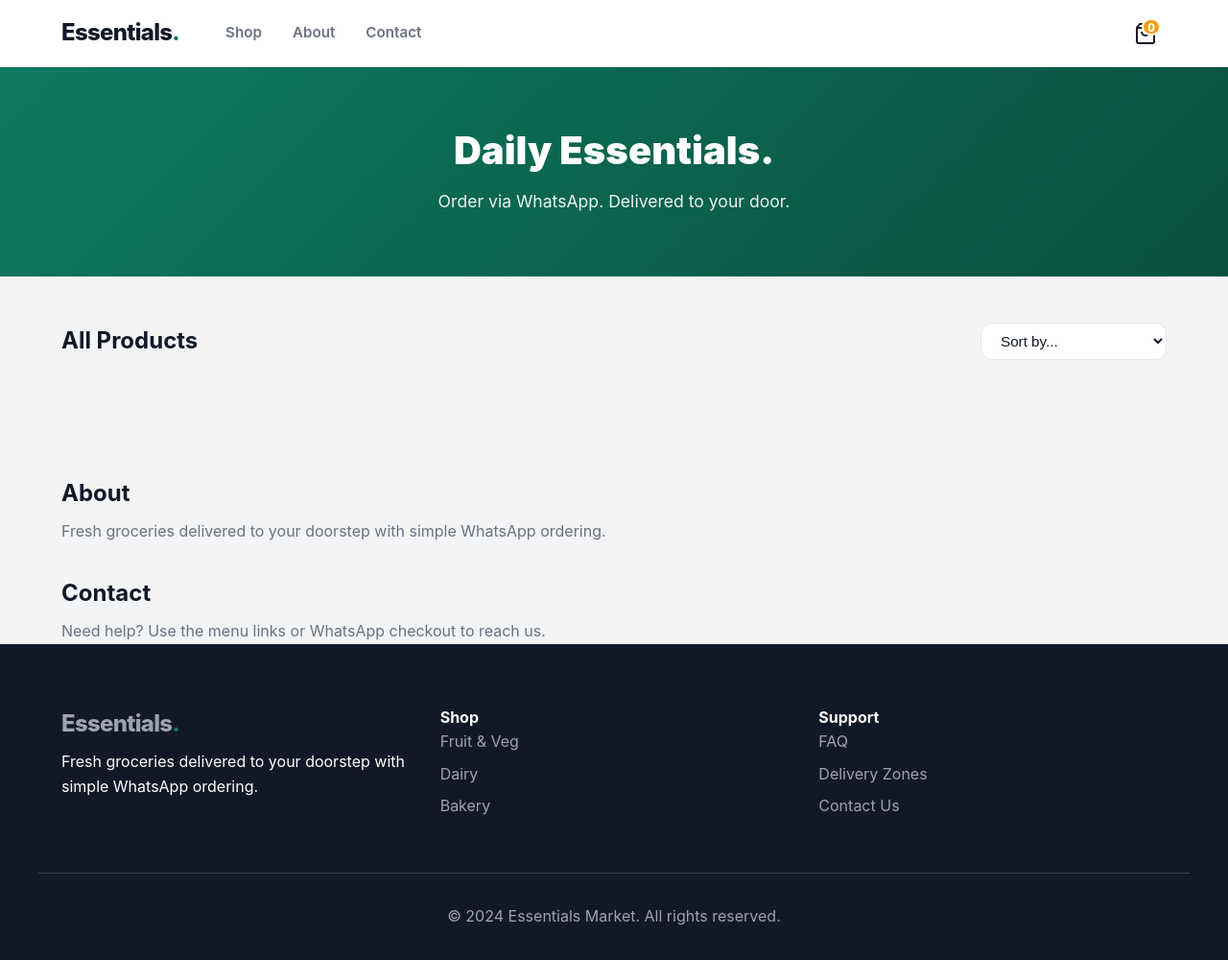
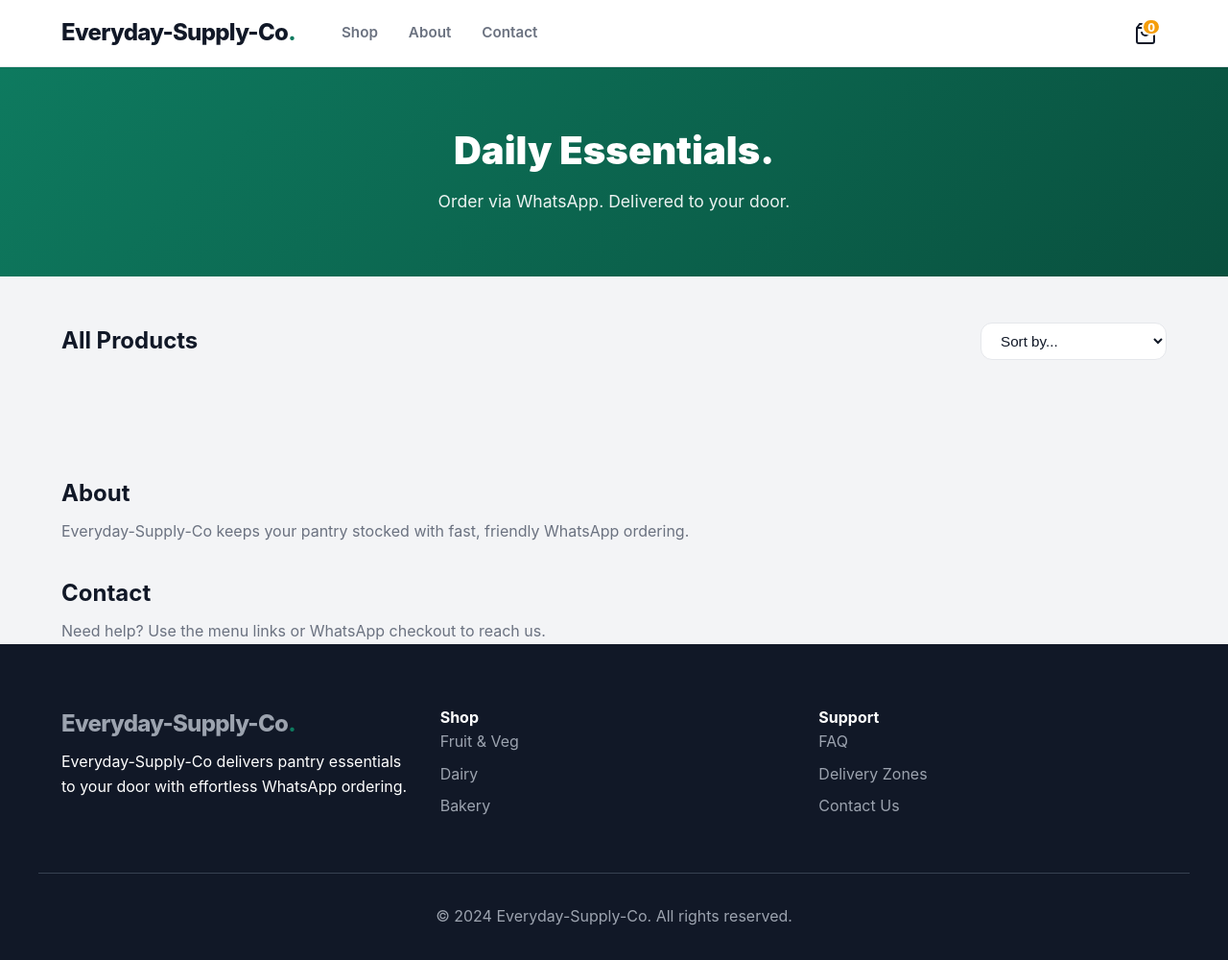
Before and after one commit to mthembuavuyile/Everyday-Supply-Co, a plain HTML site: page index.html in a window 1280 px wide. Shown: the whole page at 96% size. Drawn offline with Linux system fonts and the light colour scheme; a script that the page names is missing.

Commit message:
Rename site to Everyday-Supply-Co

```diff
--- a/index.html
+++ b/index.html
@@ -3,7 +3,7 @@
 <head>
   <meta charset="UTF-8" />
   <meta name="viewport" content="width=device-width,initial-scale=1" />
-  <title>Essentials Market</title>
+  <title>Everyday-Supply-Co</title>
   <link rel="stylesheet" href="style.css" />
   <script type="module" src="js/app.js"></script>
 </head>
@@ -27,8 +27,8 @@
       </button>
 
       <!-- 2. LOGO (Left side, next to burger) -->
-      <a href="#" class="logo" aria-label="Essentials Market home">
-        Essentials<span>.</span>
+      <a href="#" class="logo" aria-label="Everyday-Supply-Co home">
+        Everyday-Supply-Co<span>.</span>
       </a>
 
       <!-- 3. DESKTOP NAV (Centered/Rightish on desktop) -->
@@ -87,7 +87,7 @@
 
     <section id="about" class="sr-section" aria-label="About">
       <h2>About</h2>
-      <p>Fresh groceries delivered to your doorstep with simple WhatsApp ordering.</p>
+      <p>Everyday-Supply-Co keeps your pantry stocked with fast, friendly WhatsApp ordering.</p>
     </section>
 
     <section id="contact" class="sr-section" aria-label="Contact">
@@ -99,8 +99,8 @@
   <footer class="footer">
     <div class="container footer-grid">
       <div class="footer-col">
-        <a href="#" class="logo footer-logo">Essentials<span>.</span></a>
-        <p>Fresh groceries delivered to your doorstep with simple WhatsApp ordering.</p>
+        <a href="#" class="logo footer-logo">Everyday-Supply-Co<span>.</span></a>
+        <p>Everyday-Supply-Co delivers pantry essentials to your door with effortless WhatsApp ordering.</p>
       </div>
       <div class="footer-col">
         <h4>Shop</h4>
@@ -116,7 +116,7 @@
       </div>
     </div>
     <div class="footer-bottom container">
-      <p>&copy; 2024 Essentials Market. All rights reserved.</p>
+      <p>&copy; 2024 Everyday-Supply-Co. All rights reserved.</p>
     </div>
   </footer>
 
```
